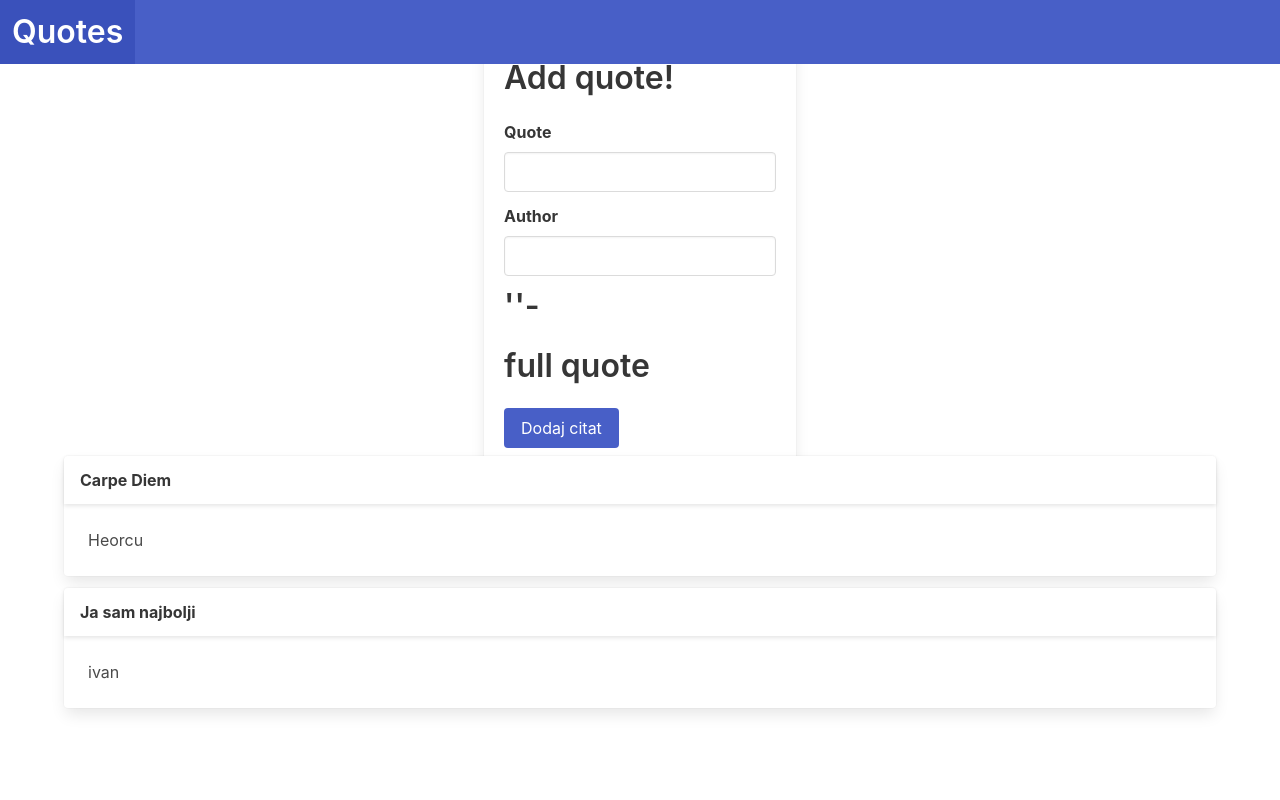
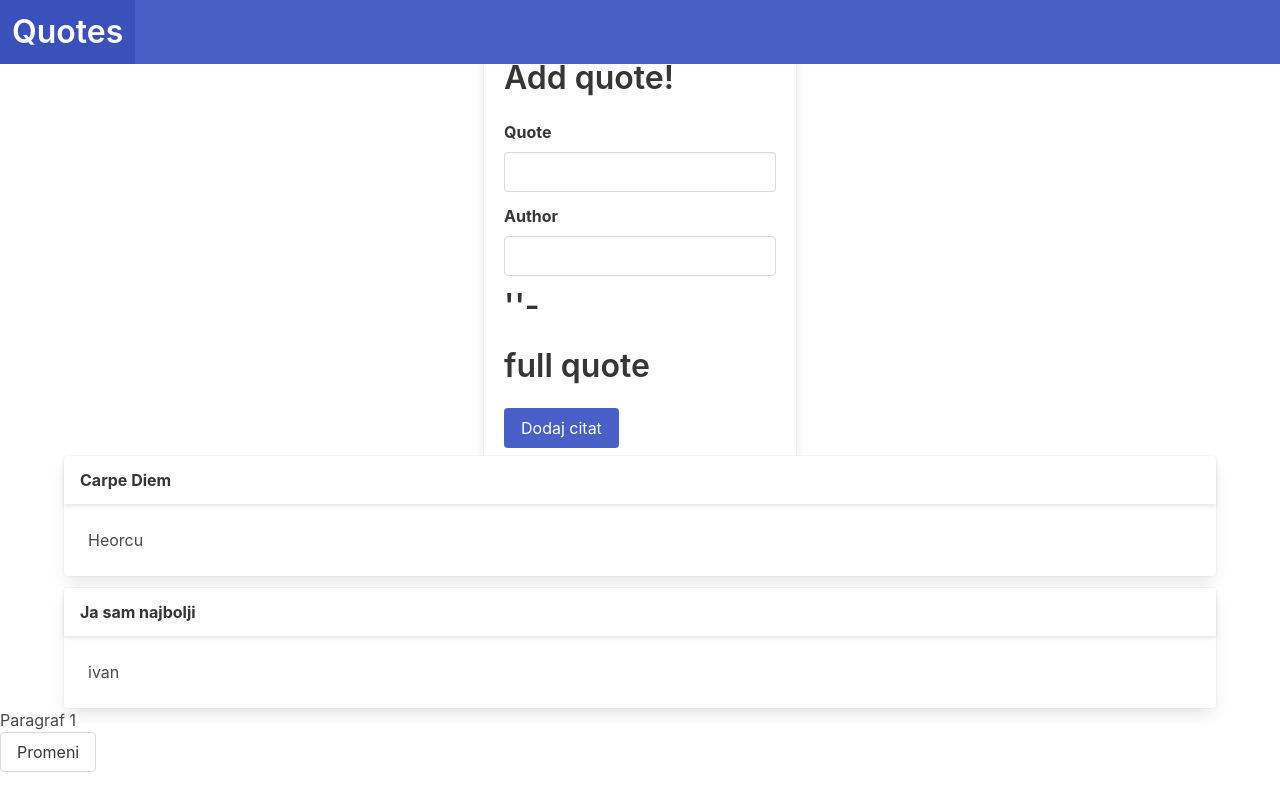
Before and after one commit to ivekccc/MobilnoRacunarstvo, an Angular app: page / in a window 1280 px wide. Built offline with nearby package versions, Linux system fonts and the light colour scheme.

Commit message:
ngIf primer

```diff
--- a/src/app/app.component.html
+++ b/src/app/app.component.html
@@ -1,3 +1,7 @@
 <app-header></app-header>
 <app-quote-form (addedQuote)="addQuote($event)"></app-quote-form>
 <app-quote-element *ngFor="let quote of quotes" [author]="quote.text" [text]="quote.author"></app-quote-element>
+
+<p *ngIf="show">Paragraf 1</p>
+<p *ngIf="!show">Paragraf 2</p>
+<button class="button" (click)="show=!show">Promeni</button>
--- a/src/app/app.component.ts
+++ b/src/app/app.component.ts
@@ -13,6 +13,7 @@ export class AppComponent {
                   new Quote("Ja sam najbolji","ivan")];*/
 
   quotes:Quote[]=this.quotesServise.quotes;
+  show:boolean=true;
 
   addQuote(quote:Quote):void{
    // this.quotes.push(quote);
```
